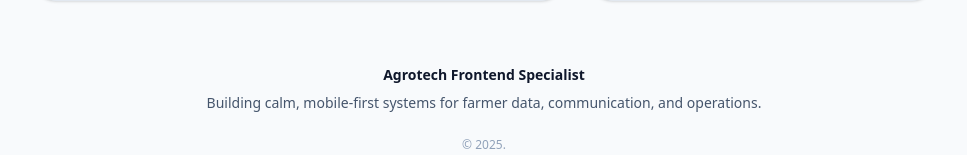
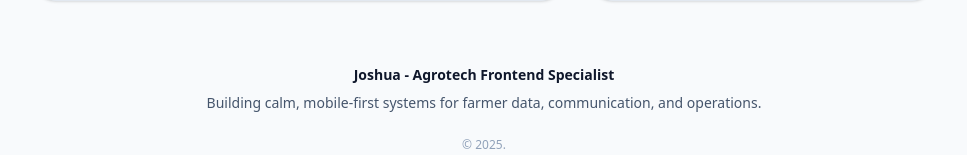
Before and after one commit to Ifeoluwa00dev/Agrotech-software-specialist, a React (Vite) app: page / in a window 1280 px wide. Shown: the part 4715-4870 px from the top of the page, without its empty margins (296-1263 px from the left). Built offline with nearby package versions, Linux system fonts and the light colour scheme.

Commit message:
modified

```diff
--- a/src/App.jsx
+++ b/src/App.jsx
@@ -615,7 +615,7 @@
                 </a>
 
                 <a
-                  href="/.pdf"
+                  href="/Joshua.pdf"
                   target="_blank"
                   rel="noreferrer"
                   className="flex items-center gap-3 rounded-2xl border border-slate-200 bg-slate-50 px-4 py-3 text-sm font-semibold text-slate-800 hover:bg-white transition"
@@ -636,7 +636,7 @@
 
         {/* Footer */}
         <footer className="mt-16 pb-10 text-center">
-          <p className="text-sm font-semibold text-slate-900">Agrotech Frontend Specialist</p>
+          <p className="text-sm font-semibold text-slate-900">Joshua - Agrotech Frontend Specialist</p>
           <p className="mt-2 text-sm text-slate-600">
             Building calm, mobile-first systems for farmer data, communication, and operations.
           </p>
```
